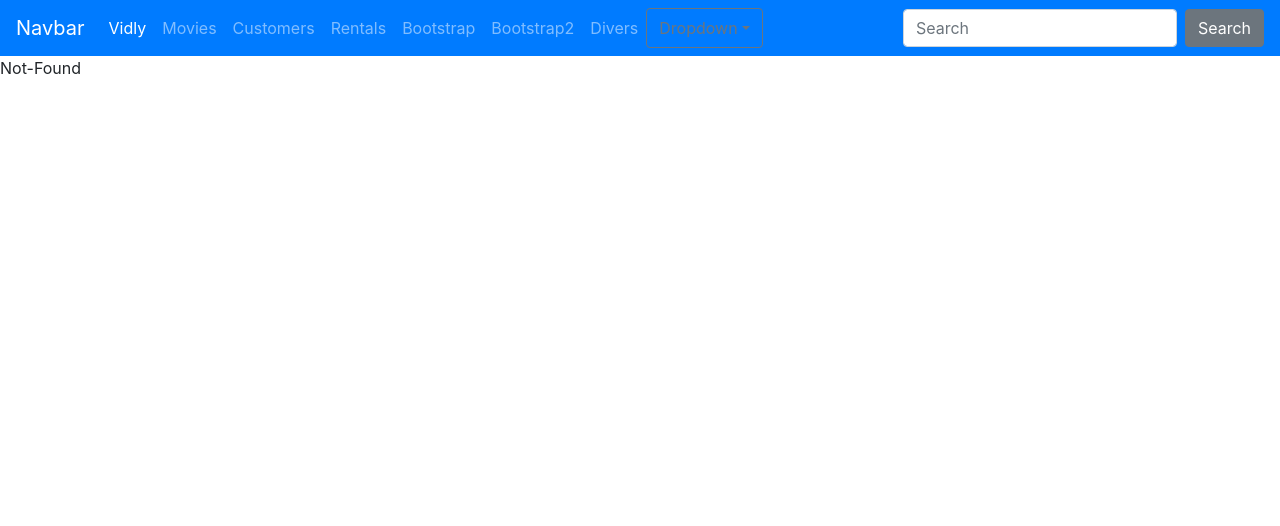
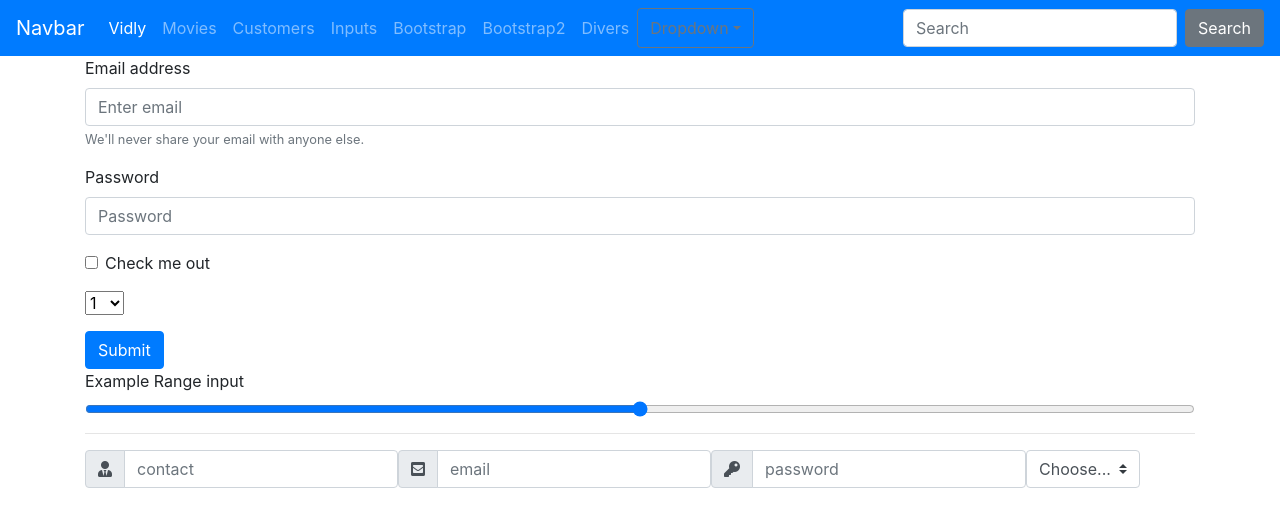
Before and after one commit to youssefchehata/masteringReactM, a React (Create React App) app: page /input in a window 1280 px wide. Before the commit this address led to /not_found. Shown: the top 526 px of the page. Built offline with nearby package versions, Linux system fonts and the light colour scheme.

Commit message:
second commit

```diff
--- a/public/index.html
+++ b/public/index.html
@@ -18,6 +18,7 @@
 </head>
 
 <body>
+    <link rel="stylesheet" href="https://use.fontawesome.com/releases/v5.7.2/css/all.css" integrity="sha384-fnmOCqbTlWIlj8LyTjo7mOUStjsKC4pOpQbqyi7RrhN7udi9RwhKkMHpvLbHG9Sr" crossorigin="anonymous">
   <noscript>You need to enable JavaScript to run this app.</noscript>
   <div id="root"></div>
   <script src="https://code.jquery.com/jquery-3.3.1.slim.min.js" integrity="sha384-q8i/X+965DzO0rT7abK41JStQIAqVgRVzpbzo5smXKp4YfRvH+8abtTE1Pi6jizo" crossorigin="anonymous"></script>
--- /dev/null
+++ b/src/components/Flex.jsx
@@ -0,0 +1,16 @@
+import React from 'react'
+const Flex = () => {
+    return (
+        <div className="container">
+       <button className="btn-lg btn danger"></button>
+       <button className="btn-lg btn danger"></button>
+       <button className="btn-lg btn danger"></button>
+       <button className="btn-lg btn danger"></button>
+       <button className="btn-lg btn danger"></button>
+       <button className="btn-lg btn danger"></button>
+       <button className="btn-lg btn danger"></button>
+        </div>
+    );
+}
+
+export default Flex;
--- a/src/components/Rentals.jsx
+++ b/src/components/Input.jsx
@@ -55,13 +55,57 @@ const Rentals = () => {
             class="form-control-range"
             id="formControlRange"
           />
+          <hr />
+
+          <form className="form-inline">
+            {/* ------------------------------------------ */}
+            <div className="input-group ">
+              <div className="input-group-prepend">
+                <span className="input-group-text">
+                  <i class="fas fa-user-tie" />
+                </span>
+              </div>
+              <input
+                type="text"
+                className="form-control"
+                placeholder="contact"
+              />
+            </div>
+            {/* --------------------------------------- */}
+            <div className="input-group ">
+              <div className="input-group-prepend">
+                <span className="input-group-text">
+                  <i class="fas fa-envelope-square" />
+                </span>
+              </div>
+              <input
+                type="email"
+                className="form-control"
+                placeholder="email"
+              />
+            </div>
+            {/* ------------------------------------- */}
+            <div className="input-group ">
+              <div className="input-group-prepend">
+                <span className="input-group-text">
+                  <i className="fas fa-key" />
+                </span>
+              </div>
+              <input
+                type="password"
+                className="form-control"
+                placeholder="password"
+              />
+            </div>
+            {/* ----------------Select----------------------- */}
+            <select class="custom-select mr-sm-2" id="inlineFormCustomSelect">
+              <option selected>Choose...</option>
+              <option value="1">One</option>
+              <option value="2">Two</option>
+              <option value="3">Three</option>
+            </select>
+          </form>
         </div>
-
-
-
-
-
-
       </form>
     </div>
   );
--- a/src/components/Nav.jsx
+++ b/src/components/Nav.jsx
@@ -1,5 +1,5 @@
-import React, { Component } from 'react';
-import { Link } from 'react-router-dom';
+import React, { Component } from "react";
+import { Link } from "react-router-dom";
 class Nav extends Component {
   state = {};
   render() {
@@ -38,8 +38,8 @@ class Nav extends Component {
               </Link>
             </li>
             <li className="nav-item">
-              <Link className="nav-link" to="/rentals">
-                Rentals
+              <Link className="nav-link" to="/input">
+                Inputs
               </Link>
             </li>
             <li className="nav-item">
@@ -59,19 +59,31 @@ class Nav extends Component {
             </li>
 
             <div class="input-group-prepend">
-    <button class="btn btn-outline-secondary dropdown-toggle" type="button" data-toggle="dropdown" aria-haspopup="true" aria-expanded="false">Dropdown</button>
-    <div class="dropdown-menu">
-      <Link className="dropdown-item" to="/grid">Grid</Link>
-      <Link className="dropdown-item" to="card">Card</Link>
-      <Link className="dropdown-item" to="#">Something else here</Link>
-      <div role="separator" class="dropdown-divider"></div>
-      <Link className="dropdown-item" to="#">Separated link</Link>
-    </div>
-  </div>
-
-
-
-
+              <button
+                class="btn btn-outline-secondary dropdown-toggle"
+                type="button"
+                data-toggle="dropdown"
+                aria-haspopup="true"
+                aria-expanded="false"
+              >
+                Dropdown
+              </button>
+              <div class="dropdown-menu">
+                <Link className="dropdown-item" to="/grid">
+                  Grid
+                </Link>
+                <Link className="dropdown-item" to="/card">
+                  Card
+                </Link>
+                <Link className="dropdown-item" to="/flex">
+                  Flex
+                </Link>
+                <div role="separator" class="dropdown-divider" />
+                <Link className="dropdown-item" to="#">
+                  Separated link
+                </Link>
+              </div>
+            </div>
           </ul>
           <form className="form-inline my-2 my-lg-0">
             <input
--- a/src/components/Routes.jsx
+++ b/src/components/Routes.jsx
@@ -1,7 +1,7 @@
 import React, { Component } from "react";
 import { Route, Redirect, Switch } from "react-router-dom";
 import App from "../App.js";
-import Rentals from "./Rentals";
+import Rentals from "./Input";
 import Customers from "./customers";
 import Movie from "./Movie.jsx";
 import Not_found from "./not_found";
@@ -10,21 +10,22 @@ import Bootstrap2 from "./Bootstrap2";
 import Divers from "./divers";
 import Grid from "./Grid";
 import Card from "./Card";
+import Flex from "./Flex";
 class Routes extends Component {
   render() {
     return (
       <div>
         <Switch>
           <Route exact path="/app" component={App} />
-          <Route exact path="/rentals" component={Rentals} />
+          <Route exact path="/input" component={Rentals} />
           <Route exact path="/customers" component={Customers} />
           <Route exact path="/not_found" component={Not_found} />
           <Route exact path="/bootstrap" component={Bootstrap} />
           <Route exact path="/bootstrap2" component={Bootstrap2} />
           <Route exact path="/grid" component={Grid} />
           <Route exact path="/card" component={Card} />
+          <Route exact path="/flex" component={Flex} />
           <Route exact path="/divers" component={Divers} />
-
           <Route exact path="/" component={App} />
           {/* <Route path="/movies/:id" component={Movie} /> */}
           <Redirect to="/not_found" />
```
